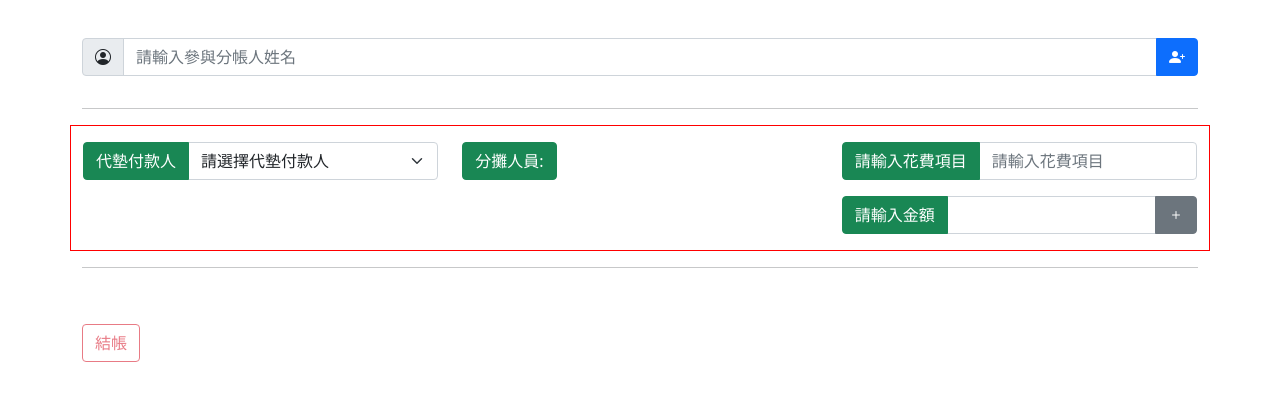
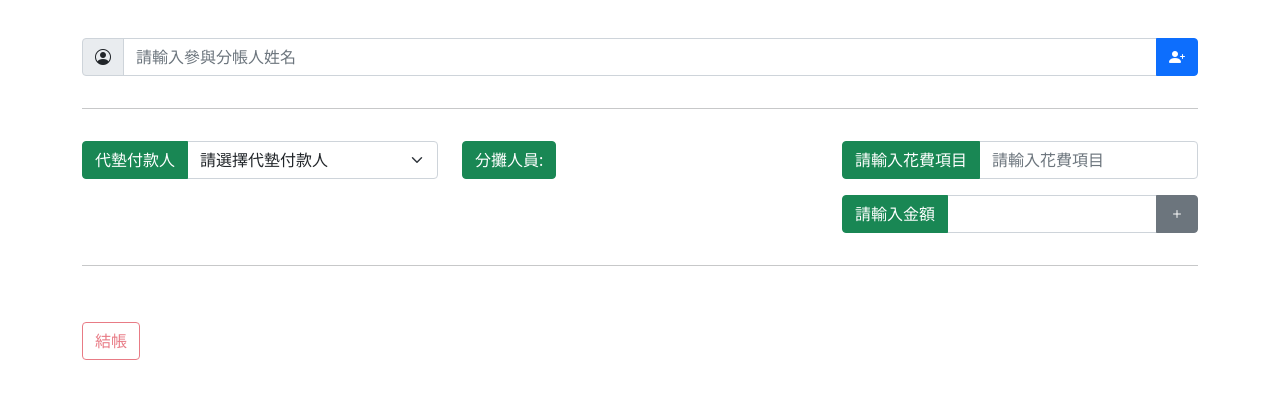
Before and after one commit to frankhsu519/RRRRR, a website: page index.html in a window 1280 px wide. Shown: the part 76-476 px from the top of the page. Drawn offline with nearby package versions, Linux system fonts and the light colour scheme.

Commit message:
註解地區 移除 ,紅框移除

```diff
--- a/index.html
+++ b/index.html
@@ -63,48 +63,8 @@
         </div>
 
         <hr>
-        <!-- 暫時註解調 毀滅區不要時 要把註解解開-->
-        <!-- <div class="row mb-4" id="user_block"> -->
-            <!-- append -->
-        <!-- </div> -->
-        <!-- 暫時註解調 -->
 
-
-        <!-- <div class="row">
-            <div class="col-12 col-md-4 mt-3">
-                <div class="input-group mb-3">
-                    <label class="btn btn-success no-pointer">代墊付款人</label>
-                    <select class="form-select" id="user_select">
-                        <option selected disabled>請選擇代墊付款人</option>
-                    </select>
-                </div>
-            </div>
-            <div class="col-12 col-md-4 mt-3">
-                <div class="input-group mb-3">
-                    <label class="btn btn-success no-pointer">請輸入花費項目</label>
-                    <input alt="分帳項目" type="text" class="form-control " id="item_list" placeholder="請輸入花費項目">
-                </div>
-            </div>
-            <div class="col-12 col-md-4 mt-3">
-                <div class="input-group mb-3">
-                    <label class="btn btn-success no-pointer">請輸入金額</label>
-                    <input alt="分帳金額" type="text" class="form-control" id="cost" placeholder="" >
-                    <button type="button" class="btn btn-secondary" id="add_list"><i class="bi bi-plus"></i></button>
-                </div>
-            </div>
-            <div class="col-12 mt-3" id="pay_share">
-                <label class="btn btn-success no-pointer mb-2">分攤人員: </label>
-                <div class="form-check hide form-switch mx-3" id="switch_all_block">
-                    <input alt="大家一起均分" class="form-check-input" type="checkbox" id="switch_all">
-                    <label class="form-check-label " for="switch_all">全選</label>
-                </div>
-            </div>
-        </div> -->
-
-
-        <!-- 毀滅 -->
-
-        <div class="row" style="border: 1px solid red;">
+        <div class="row" >
             <div class="col mt-3">
                 <div class="input-group mb-3 member_list--mobile">
                     <label class="btn btn-success no-pointer">代墊付款人</label>
```
